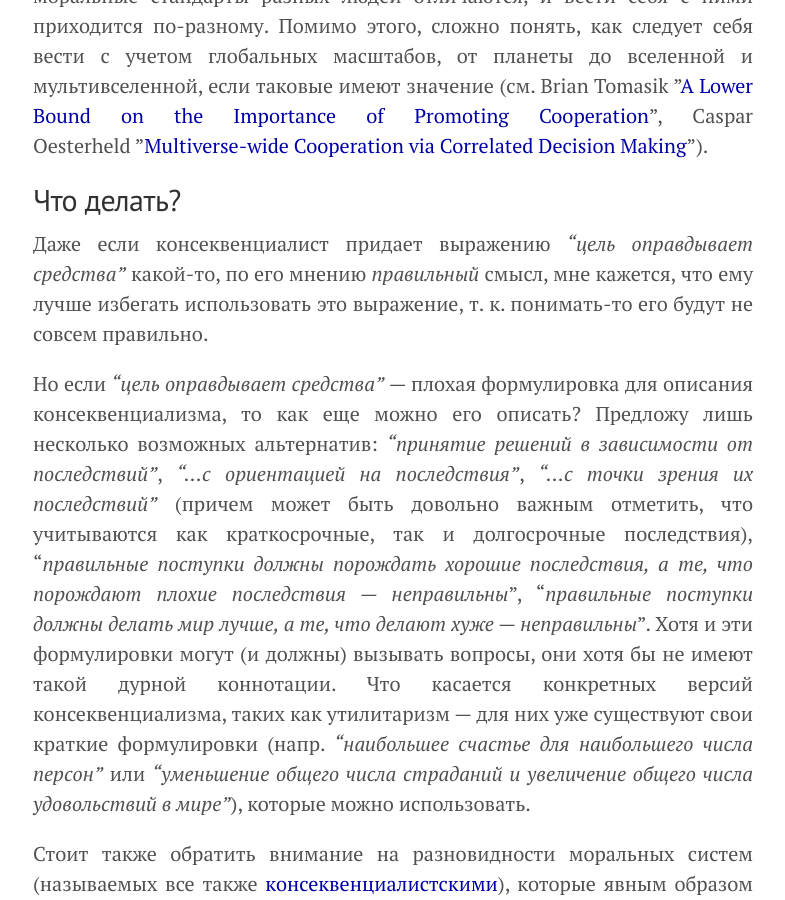
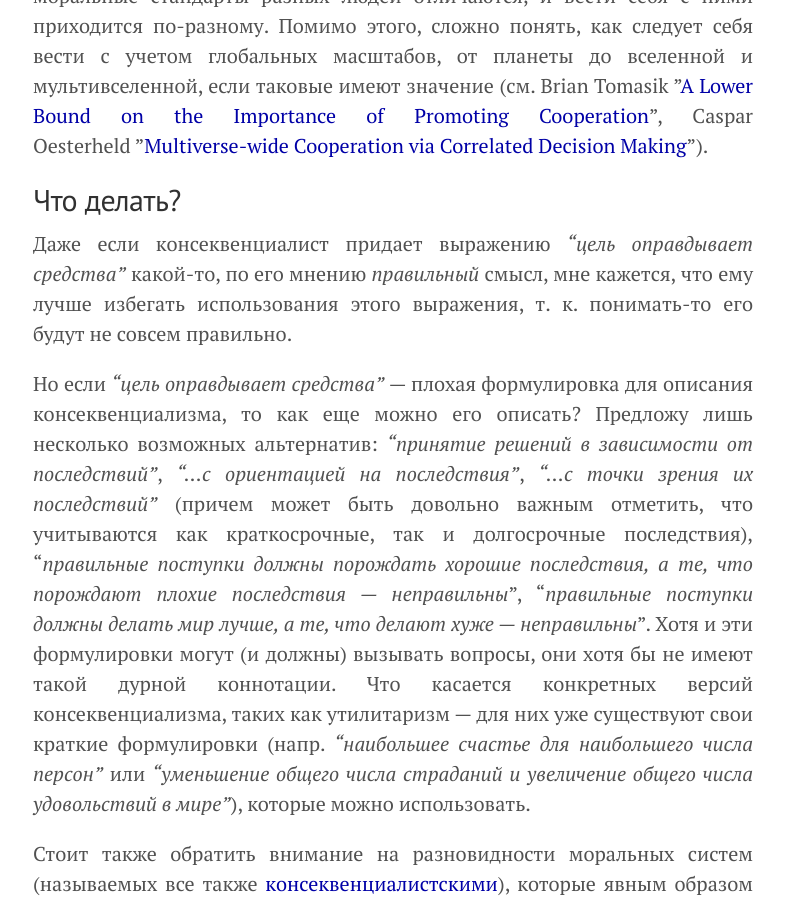
Before and after one commit to KKirdan/kkirdan.github.io, a Jekyll site: the page built from blog/_posts/2. long/2021-05-16-406.md, in a window 1280 px wide and 900 px high, scrolled down 1546 px. Shown: the whole window, without its empty margins (247-1032 px from the left). Built offline with Jekyll 4.4.1, drawn with Linux system fonts in a browser that asks for light colours.

Commit message:
Update 2021-05-16-406.md

```diff
--- a/blog/_posts/2. long/2021-05-16-406.md
+++ b/blog/_posts/2. long/2021-05-16-406.md
@@ -12,7 +12,7 @@
 meta_tags: длиннопост
 importance: 8
 ---
-Не люблю, когда [консеквенциалистские](https://vk.com/wall-199052526_44) моральные системы (напр. утилитаризм) характеризуют формулой _"цель оправдывает средства"_. Это высказывание звучит довольно туманно и вызывает кучу вопросов (и я считаю, должно вызывать). Какая цель, в каком контексте, какие виды средств оправдывает? Но самое главное — в каком именно смысле оправдывает?
+Не люблю, когда [консеквенциалистские](https://reducingsuffering.github.io/44.html) моральные системы (напр. утилитаризм) характеризуют формулой _"цель оправдывает средства"_. Это высказывание звучит довольно туманно и вызывает кучу вопросов (и я считаю, должно вызывать). Какая цель, в каком контексте, какие виды средств оправдывает? Но самое главное — в каком именно смысле оправдывает?
 
 Я описал здесь некоторые проблемы с этой формулой и предложил альтернативы.
 
@@ -20,15 +20,15 @@
 
 Думаю, что формула _"цель оправдывает средства"_ часто вводит в заблуждение, потому что читается она как _"я сделаю все что угодно в стремлении получить X"_ (_"даже если я тупой и не разбираюсь в том, как достичь X"_). Из такой трактовки совершенно не ясно, приводят ли на самом деле используемые средства к цели с высокой вероятностью, или же человеку просто так показалось и этого ему достаточно для того, чтобы "_оправдать_" их. Все ли последствия своих действий он может подсчитать? Насколько далеко в будущее? Оценивает ли он убытки от своих действий в случае неудачи, или просто игнорирует такую возможность? Действительно ли из возможных вариантов поведения он выбирает лучший? Как много вариантов ему вообще известны? Способен ли он выполнить действия, которые рассчитывает? Какой [теорией принятия решений](https://www.lesswrong.com/posts/zEWJBFFMvQ835nq6h/decision-theory-faq) он руководствуется?
 
-В частности, средства могут включать нарушение данных обещаний, норм и законов общества. Все это проблематично и часто может именно что мешать консеквенциалистам систематически достигать их целей (см. "[Критику наивного консеквенциализма](https://vk.com/wall-199052526_157)" Лукаса Глора, "[Ends Don't Justify Means (Among Humans)](https://www.lesswrong.com/posts/K9ZaZXDnL3SEmYZqB/ends-don-t-justify-means-among-humans)" Элиезера Юдковского, "[Reasons to Be Nice to Other Value Systems](https://longtermrisk.org/reasons-to-be-nice-to-other-value-systems/)" Брайана Томасика). Предполагаю, что в достаточно развитом обществе людей напротив, в достижении целей чаще помогут такие качества как честность и принципиальность, т. к. они повышают предсказуемость поведения людей, доверие к ним, и как следствие — возможность взаимовыгодной [кооперации](https://longtermrisk.org/gains-from-trade-through-compromise/). И если общество будет эволюционировать в сторону большей осведомленности людей друг о друге, важность предсказуемого поведения для получения выгод от кооперации вырастет еще больше.
+В частности, средства могут включать нарушение данных обещаний, норм и законов общества. Все это проблематично и часто может именно что мешать консеквенциалистам систематически достигать их целей (см. "[Критику наивного консеквенциализма](https://reducingsuffering.github.io/157.html)" Лукаса Глора, "[Ends Don't Justify Means (Among Humans)](https://www.lesswrong.com/posts/K9ZaZXDnL3SEmYZqB/ends-don-t-justify-means-among-humans)" Элиезера Юдковского, "[Reasons to Be Nice to Other Value Systems](https://longtermrisk.org/reasons-to-be-nice-to-other-value-systems/)" Брайана Томасика). Предполагаю, что в достаточно развитом обществе людей напротив, в достижении целей чаще помогут такие качества как честность и принципиальность, т. к. они повышают предсказуемость поведения людей, доверие к ним, и как следствие — возможность взаимовыгодной [кооперации](https://longtermrisk.org/gains-from-trade-through-compromise/). И если общество будет эволюционировать в сторону большей осведомленности людей друг о друге, важность предсказуемого поведения для получения выгод от кооперации вырастет еще больше.
 
 Где в том или ином обществе должна пролегать грань между необходимостью следовать принятым локальным и глобальным нормам и возможностью их нарушать — мне остается неясным. Ведь, разумеется, никакие нормы не абсолютны, а общества вовсе не однородны — моральные стандарты разных людей отличаются, и вести себя с ними приходится по-разному. Помимо этого, сложно понять, как следует себя вести с учетом глобальных масштабов, от планеты до вселенной и мультивселенной, если таковые имеют значение (см. Brian Tomasik "[A Lower Bound on the Importance of Promoting Cooperation](https://longtermrisk.org/a-lower-bound-on-the-importance-of-promoting-cooperation/)",
 Caspar Oesterheld "[Multiverse-wide Cooperation via Correlated Decision Making](https://longtermrisk.org/files/Multiverse-wide-Cooperation-via-Correlated-Decision-Making.pdf)").
 
 ## Что делать?
 
-Даже если консеквенциалист придает выражению _"цель оправдывает средства"_ какой-то, по его мнению _правильный_ смысл, мне кажется, что ему лучше избегать использовать это выражение, т. к. понимать-то его будут не совсем правильно.
+Даже если консеквенциалист придает выражению _"цель оправдывает средства"_ какой-то, по его мнению _правильный_ смысл, мне кажется, что ему лучше избегать использования этого выражения, т. к. понимать-то его будут не совсем правильно.
 
 Но если _"цель оправдывает средства"_ — плохая формулировка для описания консеквенциализма, то как еще можно его описать? Предложу лишь несколько возможных альтернатив: _"принятие решений в зависимости от последствий"_, _"…с ориентацией на последствия"_, _"…с точки зрения их последствий"_ (причем может быть довольно важным отметить, что учитываются как краткосрочные, так и долгосрочные последствия), "_правильные поступки должны порождать хорошие последствия, а те, что порождают плохие последствия — неправильны_", "_правильные поступки должны делать мир лучше, а те, что делают хуже — неправильны_". Хотя и эти формулировки могут (и должны) вызывать вопросы, они хотя бы не имеют такой дурной коннотации. Что касается конкретных версий консеквенциализма, таких как утилитаризм — для них уже существуют свои краткие формулировки (напр. _"наибольшее счастье для наибольшего числа персон"_ или _"уменьшение общего числа страданий и увеличение общего числа удовольствий в мире"_), которые можно использовать.
 
-Стоит также обратить внимание на разновидности моральных систем (называемых все также [консеквенциалистскими](https://vk.com/wall-199052526_44)), которые явным образом комбинируют стремление к максимизации тех или иных ценностей со следованием тем или иным нормам поведения. Объясняя для себя такие системы, вы придете к формулировкам, которые будут еще дальше от избитого _"цель оправдывает средства"_, или окажутся вовсе с ним несовместимы. Но даже и более обычные прямые виды консеквенциализма, если что, полностью противопоставлять другим видам этики совершенно неверно — консеквенциализм не столько выступает против них, сколько может использовать их как те самые "_средства_".
+Стоит также обратить внимание на разновидности моральных систем (называемых все также [консеквенциалистскими](https://reducingsuffering.github.io/44.html)), которые явным образом комбинируют стремление к максимизации тех или иных ценностей со следованием тем или иным нормам поведения. Объясняя для себя такие системы, вы придете к формулировкам, которые будут еще дальше от избитого _"цель оправдывает средства"_, или окажутся вовсе с ним несовместимы. Но даже и более обычные прямые виды консеквенциализма, если что, полностью противопоставлять другим видам этики совершенно неверно — консеквенциализм не столько выступает против них, сколько может использовать их как те самые "_средства_".
```
